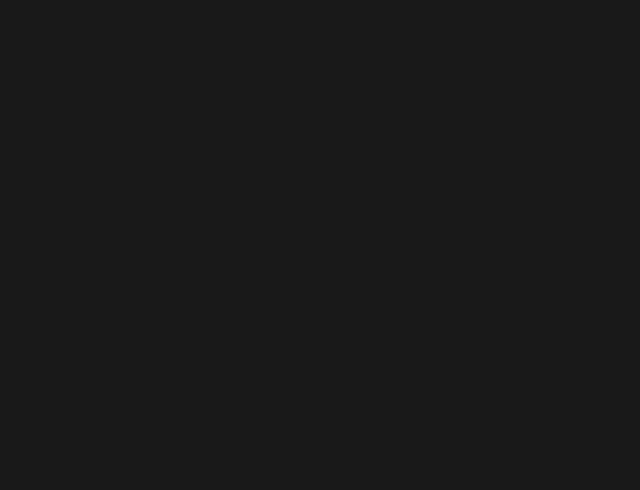
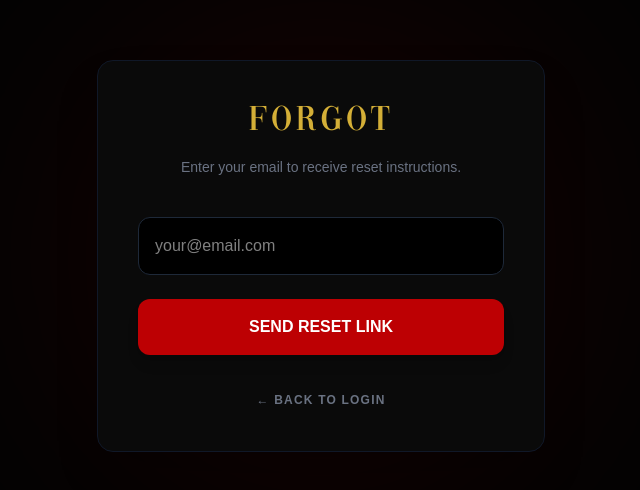
Before and after one commit to Acroosslake/Frontend-Dkaizen, a React (Vite) app in the folder front/: page /forgot-password in a window 1280 px wide. Before the commit this address had no page. Shown: the part 144-634 px from the top of the page, without its empty margins (319-959 px from the left). Built offline with nearby package versions, Linux system fonts and the light colour scheme.

Commit message:
reseteo de contraseña

```diff
--- a/front/src/App.jsx
+++ b/front/src/App.jsx
@@ -1,4 +1,3 @@
-// src/App.jsx
 import { BrowserRouter, Routes, Route } from 'react-router-dom';
 import Home from './pages/Home';
 import Login from './pages/Login';
@@ -6,8 +5,10 @@ import Dashboard from './pages/Dashboard';
 import Agenda from './pages/Agenda';
 import Staff from './pages/Staff';
 import Reservas from './pages/Reservas';
-import Nosotros from './pages/Nosotros'; // <-- Nueva
-import Servicios from './pages/Servicios'; // <-- Nueva
+import Nosotros from './pages/Nosotros';
+import Servicios from './pages/Servicios';
+import ForgotPassword from './pages/ForgotPassword';
+import ResetPassword from './pages/ResetPassword';
 
 function App() {
   return (
@@ -19,8 +20,11 @@ function App() {
         <Route path="/agenda" element={<Agenda />} />
         <Route path="/staff" element={<Staff />} />
         <Route path="/reservas" element={<Reservas />} />
-        <Route path="/nosotros" element={<Nosotros />} /> {/* <-- Nueva */}
-        <Route path="/servicios" element={<Servicios />} /> {/* <-- Nueva */}
+        <Route path="/nosotros" element={<Nosotros />} />
+        <Route path="/servicios" element={<Servicios />} />
+        <Route path="/forgot-password" element={<ForgotPassword />} />
+        <Route path="/reset-password" element={<ResetPassword />} />
+
       </Routes>
     </BrowserRouter>
   );
--- a/front/src/pages/Agenda.jsx
+++ b/front/src/pages/Agenda.jsx
@@ -1,4 +1,3 @@
-// src/pages/Agenda.jsx
 import React from 'react';
 import { useNavigate, Link } from 'react-router-dom';
 import { motion } from 'framer-motion';
--- /dev/null
+++ b/front/src/pages/ForgotPassword.jsx
@@ -0,0 +1,53 @@
+import React, { useState } from 'react';
+import { Link } from 'react-router-dom';
+import { motion } from 'framer-motion';
+import axios from 'axios';
+
+function ForgotPassword() {
+  const [email, setEmail] = useState('');
+  const [message, setMessage] = useState('');
+  const [error, setError] = useState('');
+  const [loading, setLoading] = useState(false);
+
+  const handleSubmit = async (e) => {
+    e.preventDefault();
+    setError('');
+    setMessage('');
+    setLoading(true);
+
+    try {
+      await axios.post(`${import.meta.env.VITE_API_URL}/forgot-password`, { email });
+      setMessage('Reset link sent! Check your Gmail, bro.');
+      setEmail('');
+    } catch (err) {
+      setError(err.response?.data?.message || 'Email not found.');
+    } finally {
+      setLoading(false);
+    }
+  };
+
+  return (
+    <div className="min-h-screen bg-[#030303] flex items-center justify-center px-4 relative overflow-hidden">
+      <div className="absolute top-1/2 left-1/2 -translate-x-1/2 -translate-y-1/2 w-[500px] h-[500px] bg-dk-red/10 blur-[120px] rounded-full z-0"></div>
+      <motion.div initial={{ opacity: 0, y: 20 }} animate={{ opacity: 1, y: 0 }} className="bg-[#0a0a0a] p-10 rounded-2xl shadow-2xl w-full max-w-md border border-gray-900 z-10">
+        <div className="text-center mb-10">
+          <h2 className="text-4xl font-vogue text-dk-gold tracking-widest mb-4 uppercase">Forgot</h2>
+          <p className="text-gray-500 text-sm font-light">Enter your email to receive reset instructions.</p>
+        </div>
+        {message && <div className="bg-green-900/20 border border-green-800 text-green-400 p-3 rounded-lg mb-6 text-sm text-center">{message}</div>}
+        {error && <div className="bg-red-900/20 border border-red-800 text-red-400 p-3 rounded-lg mb-6 text-sm text-center">{error}</div>}
+        <form onSubmit={handleSubmit} className="space-y-6">
+          <input type="email" required value={email} onChange={(e) => setEmail(e.target.value)} className="w-full px-4 py-4 bg-black border border-gray-800 rounded-xl text-white focus:border-dk-gold outline-none transition-all" placeholder="your@email.com" />
+          <button disabled={loading} className="w-full bg-dk-red hover:bg-red-700 text-white font-bold py-4 rounded-xl transition-all shadow-lg">
+            {loading ? 'SENDING...' : 'SEND RESET LINK'}
+          </button>
+        </form>
+        <div className="mt-8 text-center">
+          <Link to="/login" className="text-gray-500 hover:text-dk-gold text-xs tracking-widest uppercase font-bold transition-colors">← Back to Login</Link>
+        </div>
+      </motion.div>
+    </div>
+  );
+}
+
+export default ForgotPassword;
--- a/front/src/pages/Home.jsx
+++ b/front/src/pages/Home.jsx
@@ -1,4 +1,3 @@
-// src/pages/Home.jsx
 import React from 'react';
 import { Link } from 'react-router-dom';
 import { motion } from 'framer-motion';
--- a/front/src/pages/Login.jsx
+++ b/front/src/pages/Login.jsx
@@ -11,7 +11,6 @@ function Login() {
   const [loading, setLoading] = useState(false);
   const navigate = useNavigate();
 
-  // 1. INICIO DE SESIÓN NORMAL
   const handleLogin = async (e) => {
     e.preventDefault();
     setError('');
@@ -23,7 +22,6 @@ function Login() {
         password: password
       });
 
-      // Guardamos el token exacto que manda Laravel
       localStorage.setItem('token', response.data.token);
       navigate('/dashboard');
     } catch (err) {
@@ -34,18 +32,15 @@ function Login() {
     }
   };
 
-  // 2. INICIO DE SESIÓN MÁGICO CON GOOGLE
   const handleGoogleLogin = useGoogleLogin({
     onSuccess: async (tokenResponse) => {
       setError('');
       setLoading(true);
       try {
-        // Le mandamos el token de Google a tu Laravel
         const response = await axios.post(`${import.meta.env.VITE_API_URL}/auth/google`, {
           token: tokenResponse.access_token
         });
 
-        // Guardamos el token VIP de D'Kaizen
         localStorage.setItem('token', response.data.token);
         navigate('/dashboard');
       } catch (err) {
@@ -104,18 +99,26 @@ function Login() {
               className="w-full px-4 py-3 bg-[#111111] border border-gray-700 rounded-lg focus:outline-none focus:border-dk-red focus:ring-1 focus:ring-dk-red text-white transition-colors"
               placeholder="••••••••"
             />
+            {/* BOTÓN DE OLVIDÉ MI CONTRASEÑA */}
+            <div className="flex justify-end mt-2">
+              <Link
+                to="/forgot-password"
+                className="text-[10px] uppercase tracking-[0.2em] text-gray-500 hover:text-dk-gold transition-colors font-bold"
+              >
+                ¿Olvidaste tu contraseña?
+              </Link>
+            </div>
           </div>
 
           <button
             type="submit"
             disabled={loading}
-            className="w-full bg-dk-red hover:bg-red-800 text-white font-bold py-3 px-4 rounded-lg transition-all duration-300 shadow-[0_0_10px_rgba(189,0,3,0.3)] disabled:opacity-50"
+            className="w-full bg-dk-red hover:bg-red-800 text-white font-bold py-3 px-4 rounded-lg transition-all duration-300 shadow-[0_0_10px_rgba(189,0,3,0.3)] disabled:opacity-50 mt-2"
           >
             {loading ? 'Iniciando sesión...' : 'INGRESAR'}
           </button>
         </form>
 
-        {/* DIVISOR Y BOTÓN DE GOOGLE */}
         <div className="mt-6">
           <div className="relative">
             <div className="absolute inset-0 flex items-center">
--- a/front/src/pages/Reservas.jsx
+++ b/front/src/pages/Reservas.jsx
@@ -1,4 +1,3 @@
-// src/pages/Reservas.jsx
 import React, { useState } from 'react';
 import { Link } from 'react-router-dom';
 import { motion } from 'framer-motion';
--- /dev/null
+++ b/front/src/pages/ResetPassword.jsx
@@ -0,0 +1,52 @@
+import React, { useState } from 'react';
+import { useSearchParams, useNavigate } from 'react-router-dom';
+import { motion } from 'framer-motion';
+import axios from 'axios';
+
+function ResetPassword() {
+  const [searchParams] = useSearchParams();
+  const navigate = useNavigate();
+  const [password, setPassword] = useState('');
+  const [passwordConfirm, setPasswordConfirm] = useState('');
+  const [loading, setLoading] = useState(false);
+  const [status, setStatus] = useState({ type: '', msg: '' });
+
+  const token = searchParams.get('token');
+  const email = searchParams.get('email');
+
+  const handleSubmit = async (e) => {
+    e.preventDefault();
+    if (password !== passwordConfirm) return setStatus({ type: 'error', msg: "Passwords don't match, bro." });
+
+    setLoading(true);
+    try {
+      await axios.post(`${import.meta.env.VITE_API_URL}/reset-password`, {
+        email, token, password, password_confirmation: passwordConfirm
+      });
+      setStatus({ type: 'success', msg: 'Password updated! Redirecting...' });
+      setTimeout(() => navigate('/login'), 3000);
+    } catch (err) {
+      setStatus({ type: 'error', msg: 'Invalid or expired link.' });
+    } finally {
+      setLoading(false);
+    }
+  };
+
+  return (
+    <div className="min-h-screen bg-[#030303] flex items-center justify-center px-4">
+      <motion.div initial={{ opacity: 0 }} animate={{ opacity: 1 }} className="bg-[#0a0a0a] p-10 rounded-2xl border border-gray-900 w-full max-w-md">
+        <h2 className="text-3xl font-vogue text-dk-gold text-center mb-8 uppercase tracking-widest">New Password</h2>
+        {status.msg && <div className={`p-3 rounded-lg mb-6 text-sm text-center ${status.type === 'error' ? 'bg-red-900/20 text-red-400' : 'bg-green-900/20 text-green-400'}`}>{status.msg}</div>}
+        <form onSubmit={handleSubmit} className="space-y-6">
+          <input type="password" placeholder="NEW PASSWORD" className="w-full px-4 py-4 bg-black border border-gray-800 rounded-xl text-white focus:border-dk-gold outline-none" value={password} onChange={(e) => setPassword(e.target.value)} required />
+          <input type="password" placeholder="CONFIRM PASSWORD" className="w-full px-4 py-4 bg-black border border-gray-900 rounded-xl text-white focus:border-dk-gold outline-none" value={passwordConfirm} onChange={(e) => setPasswordConfirm(e.target.value)} required />
+          <button disabled={loading} className="w-full bg-dk-red py-4 rounded-xl font-bold hover:bg-red-700 transition-all">
+            {loading ? 'UPDATING...' : 'UPDATE PASSWORD'}
+          </button>
+        </form>
+      </motion.div>
+    </div>
+  );
+}
+
+export default ResetPassword;
--- a/front/src/pages/Servicios.jsx
+++ b/front/src/pages/Servicios.jsx
@@ -1,4 +1,3 @@
-// src/pages/Servicios.jsx
 import React, { useState } from 'react';
 import { Link } from 'react-router-dom';
 
```
Also changed, not shown: 1 other file (tests, documents, lock files or other folders).
